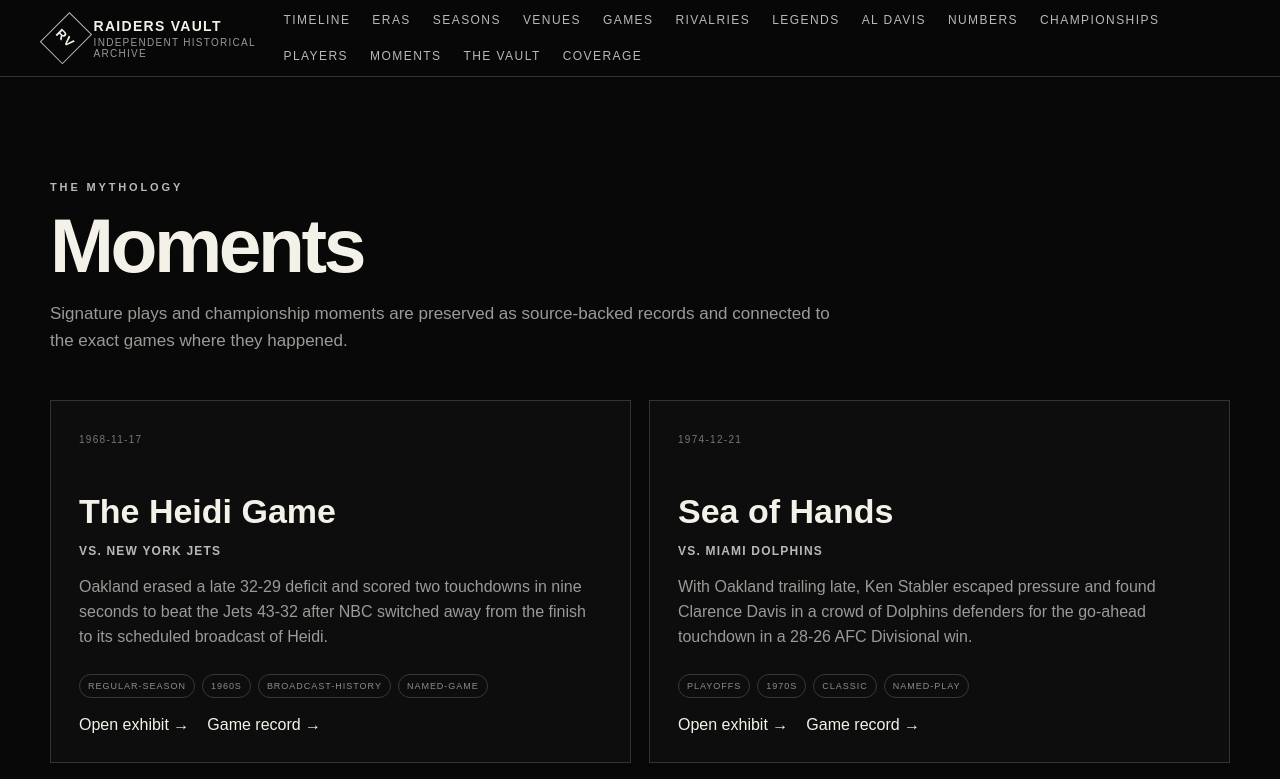
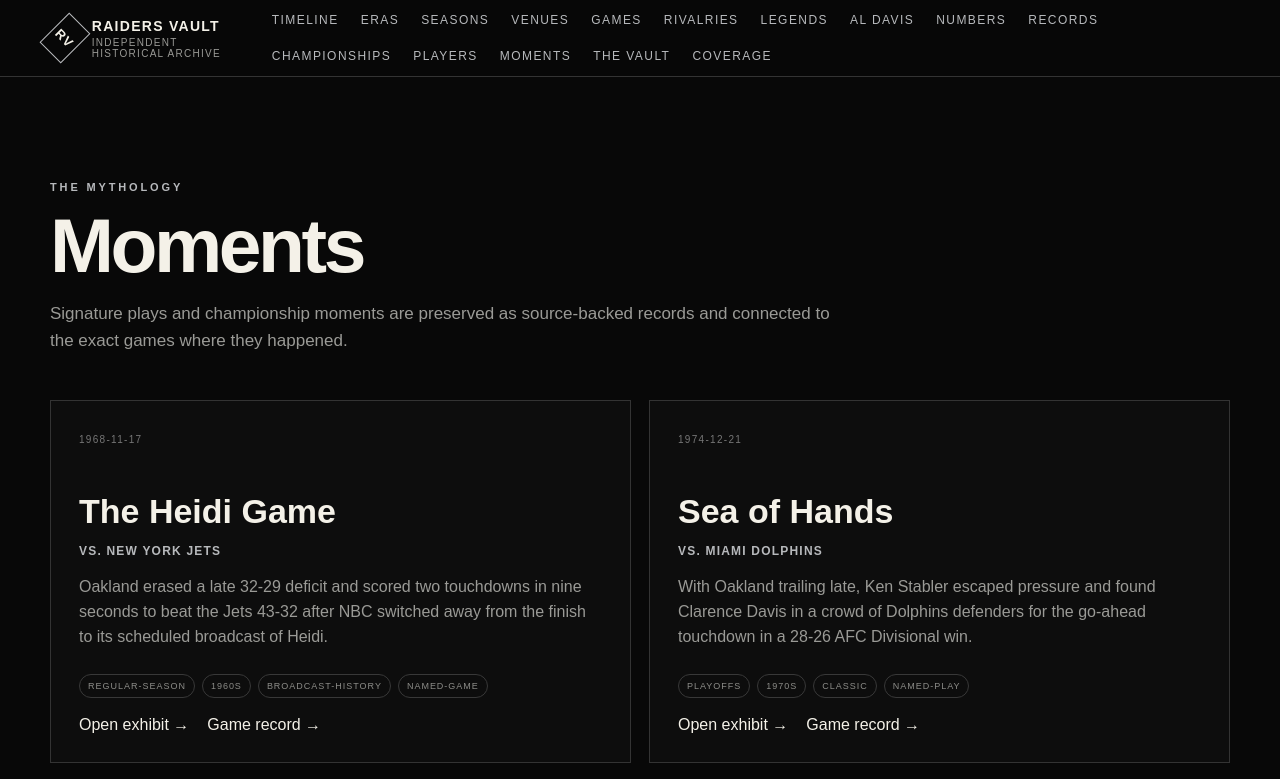
Before and after one commit to IamAcoA/RaidersVault, a Next.js app: page /moments in a window 1280 px wide. Shown: the top 779 px of the page. Built offline with nearby package versions, Linux system fonts and the light colour scheme.

Commit message:
Add Records to primary navigation

```diff
--- a/components/SiteHeader.tsx
+++ b/components/SiteHeader.tsx
@@ -10,6 +10,7 @@ const nav = [
   ["Legends", "/legends"],
   ["Al Davis", "/al-davis"],
   ["Numbers", "/numbers"],
+  ["Records", "/records"],
   ["Championships", "/championships"],
   ["Players", "/players"],
   ["Moments", "/moments"],
```
